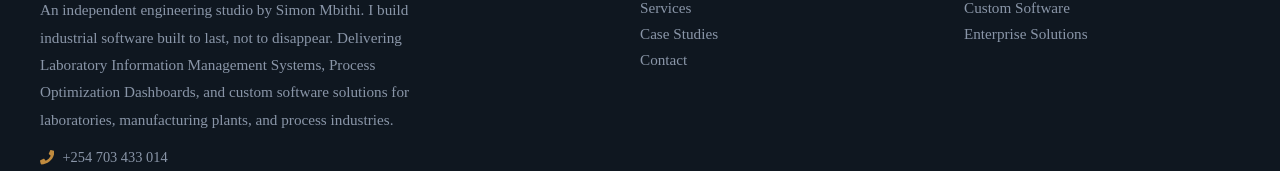
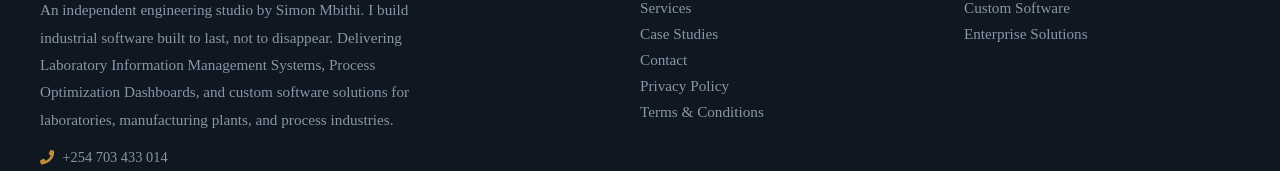
Before and after one commit to SIMON-cloud-tech/Ondrivo, a React (Vite) app in the folder client/: page / in a window 1280 px wide. Shown: the part 3295-3466 px from the top of the page. Built offline with nearby package versions, Linux system fonts and the light colour scheme; no server answers.

Commit message:
Added T&Cs in the footer

```diff
--- a/client/src/App.jsx
+++ b/client/src/App.jsx
@@ -19,6 +19,8 @@ import ProjectDetail from './Components/Landingpage/jsx/ProjectDetail.jsx';
 import BlogDetail from './Components/Landingpage/jsx/BlogDetail.jsx';
 import BlogSection from './Components/Landingpage/jsx/Blogs.jsx';
 import ServicePage from './Components/pages/ServicePage.jsx';
+import PolicyPage from './Components/Landingpage/jsx/PolicyPage.jsx';
+import Terms from './Components/Landingpage/jsx/Terms.jsx'
 
 // Admin / Auth
 import Auth from './Components/Dashboard/jsx/Auth.jsx';
@@ -80,6 +82,8 @@ function App() {
         <Route path="/projects/:slug" element={<ProjectDetail />} />
         <Route path="/blogs" element={<BlogSection />} />
         <Route path="/blogs/:slug" element={<BlogDetail />} />
+        <Route path="/privacy-policy" element={<PolicyPage />} />
+        <Route path="/terms-and-conditions" element={<Terms />} />
       </Route>
 
       {/* ===== HIDDEN ADMIN LOGIN ===== */}
--- a/client/src/Components/Landingpage/jsx/Footer.jsx
+++ b/client/src/Components/Landingpage/jsx/Footer.jsx
@@ -51,6 +51,8 @@ const Footer = () => {
               <li><Link to="/services">Services</Link></li>
               <li><Link to="/proofs">Case Studies</Link></li>
               <li><Link to="/contact">Contact</Link></li>
+              <li><Link to="/privacy-policy">Privacy Policy</Link></li>
+              <li><Link to="/terms-and-conditions">Terms & Conditions</Link></li>
             </ul>
           </div>
 
```
